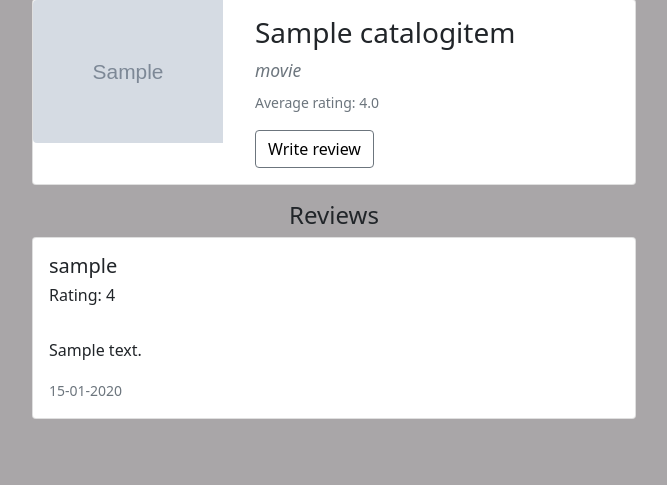
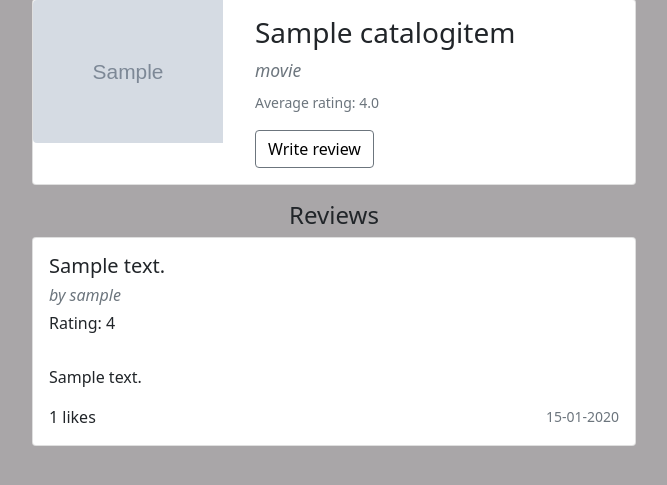
Before and after one commit to marina-plnv/course_project, a Django app: page /details/1/ in a window 1280 px wide. Shown: the part 81-566 px from the top of the page, without its empty margins (306-973 px from the left). Run offline with Django 3.2, Linux system fonts and the light colour scheme; a user stored in the database is signed in; tables that the repository leaves empty hold one stand-in row (values such as "Sample post"); grey boxes marked "Sample" are stand-in pictures; some libraries are stand-ins or nearby versions.

Commit message:
likes added, shoud be modified

```diff
--- a/main/models.py
+++ b/main/models.py
@@ -30,5 +30,18 @@ class Review(models.Model):
     date = models.DateTimeField(auto_now=True)
     likes = models.ManyToManyField(User, related_name="review_like")
 
+    def total_likes(self):
+        return (self.likes.count() if self.likes else 0)
+
     def __str__(self):
         return self.user.username
+
+
+#class Like(models.Model):
+#    review = models.ForeignKey(Review, on_delete=models.CASCADE, related_name="review_like")
+#    user = models.ForeignKey(User, on_delete=models.CASCADE, related_name="review_like")
+
+#    class Meta:
+#        constraints = [
+ #           models.UniqueConstraint(fields=['user', 'review'], name="unique_like"),
+ #       ]
--- a/main/templates/main/addreview.html
+++ b/main/templates/main/addreview.html
@@ -5,7 +5,7 @@
 {% endblock %}
 
 {% block content %}
-<div class="container-fluid" style="width:55%">
+<div class="container-fluid" style="width:65%">
     <br>
     <div class="col">
         <div class="card mb-3">
--- a/main/templates/main/details.html
+++ b/main/templates/main/details.html
@@ -41,13 +41,29 @@
         {% for review in reviews %}
         <div class="card mb-3">
             <div class="card-body">
-                <h5 class="text-left">{{ review.user.username }}</h5>
+                <h5 class="text-left">{{ review.review_title }}</h5>
+                <h6 class="text-muted"><i>by {{review.user.username}}</i></h6>
                 <h6 class="text-left">Rating: {{review.rating}}</h6>
                 <br>
                 <p>{{review.comment|safe}}</p>
-                <small class="text-muted">
-                    {{review.date|date:"d-m-Y"}}
-                </small>
+
+                <div class="d-flex justify-content-between align-items-center">
+                    {% if user.is_authenticated %}
+                    {% if request.user.id not in review.likes %}
+                    <form action="{% url 'main:likereview' catalog_item.id review.id %}" method="POST">
+                        {% csrf_token %}
+                        <button type="submit" name="review_id" , value="{{ review.id }}" class="btn btn-primary btn-sm">
+                            Like
+                        </button>
+                        - {{review.total_likes}} likes
+                    </form>
+                    {% else %}
+                    {{review.total_likes}} likes
+                    {% endif %}
+                    {% endif %}
+                    <small class="text-muted">{{review.date|date:"d-m-Y"}}</small>
+                </div>
+
             </div>
         </div>
         {% endfor %}
--- a/main/templates/main/editreview.html
+++ b/main/templates/main/editreview.html
@@ -5,7 +5,7 @@
 {% endblock %}
 
 {% block content %}
-<div class="container-fluid" style="width:55%">
+<div class="container-fluid" style="width:65%">
     <br>
     <div class="col">
         <div class="card mb-3">
--- a/main/templates/main/signin.html
+++ b/main/templates/main/signin.html
@@ -28,7 +28,6 @@
             <div class="modal-header p-5 pb-4 border-bottom-0">
                 <!-- <h5 class="modal-title">Modal title</h5> -->
                 <h2 class="fw-bold mb-0">Sign in</h2>
-                <button type="button" class="btn-close" data-bs-dismiss="modal" aria-label="Close"></button>
             </div>
 
             <div class="modal-body p-5 pt-0">
--- a/main/urls.py
+++ b/main/urls.py
@@ -13,6 +13,7 @@ urlpatterns = [
     path('logout/', views.logout_user, name="logout"),
     path('user-reviews/', views.user_reviews, name="userreviews"),
     path('add-review/<int:id>/', views.add_review, name="addreview"),
+    path('like-review/<int:item_id>/<int:review_id>/', views.like_review, name="likereview"),
     path('movies/', views.movies, name="movies"),
     path('books/', views.books, name="books"),
     path('edit-review/<int:id>/', views.edit_review, name="editreview"),
--- a/main/views.py
+++ b/main/views.py
@@ -41,7 +41,6 @@ def books(request):
 def details(request, id):
     catalog_item = CatalogItem.objects.get(id=id)
     reviews = Review.objects.all().filter(catalog_item=catalog_item).order_by('-date')
-    avg_rate = reviews.aggregate(Avg('rating'))['rating__avg']  # ??????????????
     context = {
         'catalog_item': catalog_item,
         'reviews': reviews
@@ -82,10 +81,10 @@ def logout_user(request):
 
 
 def update_average_rating(catalog_item):
-    reviews = Review.objects.all().filter(catalog_item=catalog_item)  # added???????????????????????
-    avg_rate = reviews.aggregate(Avg('rating'))['rating__avg']  # adda???????????????????????????????
-    avg_rate = round(avg_rate, 2)  # ?????????????????????????????????????????????
-    CatalogItem.objects.filter(id=catalog_item.id).update(average_rating=avg_rate)  # ?????????????????????????????
+    reviews = Review.objects.all().filter(catalog_item=catalog_item)
+    avg_rate = reviews.aggregate(Avg('rating'))['rating__avg']
+    avg_rate = round(avg_rate, 2)
+    CatalogItem.objects.filter(id=catalog_item.id).update(average_rating=avg_rate)
 
 
 def add_review(request, id):
@@ -107,6 +106,15 @@ def add_review(request, id):
             form = ReviewForm()
         return render(request, 'main/addreview.html', {'form': form, 'catalog_item': catalog_item})
     return redirect('main:details', id)
+
+
+def like_review(request, item_id, review_id):
+    if request.user.is_authenticated:
+        if request.method == "POST":
+            review = Review.objects.get(id=review_id)
+            review.likes.add(request.user)
+            return redirect('main:details', item_id)
+    return redirect('main:signin')
 
 
 def user_reviews(request):
```
